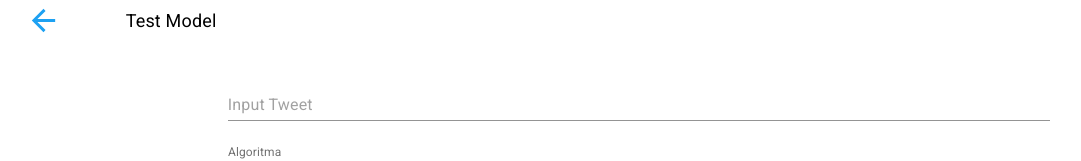
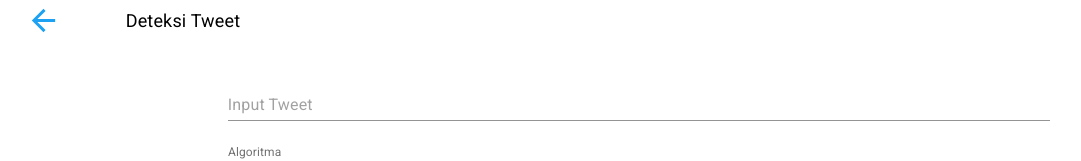
Before and after one commit to DandiIndraWijaya/deteksi-tweet-ujaran-kebencian---ucapan-kasar, a Next.js app: page /test-model in a window 1280 px wide. Shown: the top 161 px of the page, without its empty margins (1-1082 px from the left). Built offline with nearby package versions, Linux system fonts and the light colour scheme.

Commit message:
refactor

```diff
--- a/pages/test-model/index.jsx
+++ b/pages/test-model/index.jsx
@@ -95,7 +95,7 @@ const TestModel = (props) => {
   return (
     <Layout>
       <Container>
-        <NavbarBack currentPage="Test Model" />
+        <NavbarBack currentPage="Deteksi Tweet" />
         <Box mb={6} />
         <Box className={classes.formContainer}>
           <form onSubmit={onSubmit}>
```
Also changed, not shown: 1 other file (tests, documents, lock files or other folders).
